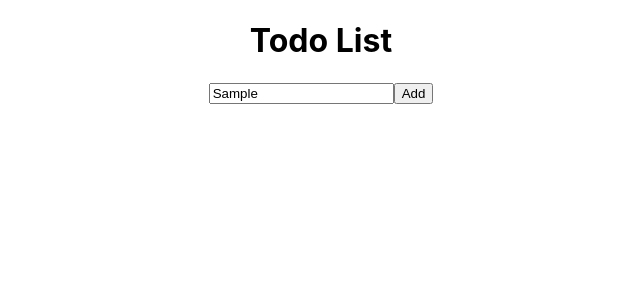
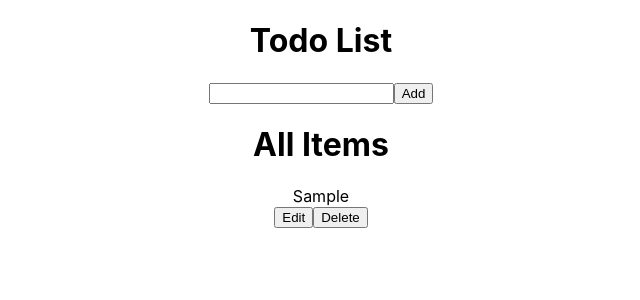
Before and after one commit to ahmadnoorniazi/react-todo-list, a React (Create React App) app: page / in a window 1280 px wide. Both pictures are taken after typing "Sample" into the empty fields and a click on the button "Add". Shown: the top 300 px of the page, without its empty margins (319-959 px from the left). Built offline with nearby package versions, Linux system fonts and the light colour scheme.

Commit message:
Add Edit field and list item

```diff
--- /dev/null
+++ b/src/EditField.js
@@ -0,0 +1,34 @@
+import React from 'react'
+
+
+class EditField extends React.Component {
+    constructor(props) {
+        super(props)
+        this.state = {
+            value: ""
+        }
+
+        this.handleChange = this.handleChange.bind(this)
+    }
+
+    static getDerivedStateFromProps(props, state) {
+        // console.log("propssss", props, "thisssss", this.state)
+        // return { value: props.itemName }
+    }
+
+    handleChange(e) {
+        this.setState({ value: e.target.value })
+    }
+
+    render() {
+        const { handleUpdate, itemName, itemId } = this.props
+        return (
+            <div>
+                <input type="text" value={this.state.value} onChange={this.handleChange} />
+                <button type="button" onClick={handleUpdate}>Update</button>
+            </div>
+        )
+    }
+};
+
+export default EditField;
--- a/src/List.js
+++ b/src/List.js
@@ -1,5 +1,5 @@
 import React from 'react'
-
+import ListItem from './ListItem'
 class List extends React.Component {
     constructor(props) {
         super(props)
@@ -11,6 +11,8 @@ class List extends React.Component {
 
         this.handleInput = this.handleInput.bind(this)
         this.handleClick = this.handleClick.bind(this)
+        this.handleDelete = this.handleDelete.bind(this)
+
     }
 
     handleInput(e) {
@@ -20,10 +22,19 @@ class List extends React.Component {
     handleClick() {
         const inputValue = { id: this.state.currentId, label: this.state.value }
         const updatedList = [...this.state.list, inputValue]
-        this.setState({ list: updatedList, currentId: this.state.currentId + 1 })
+        this.setState({ list: updatedList, currentId: this.state.currentId + 1, value: "" })
     }
 
+    handleDelete(id) {
+        const updatedData = this.state.list.filter(item => item.id !== id)
+        this.setState({ list: updatedData, currentId: this.state.currentId - 1 })
+    }
+
+    handleUpdate(id, value) {
+
+    }
     render() {
+
         return (
             <div>
                 <h1> Todo List</h1>
@@ -31,6 +42,15 @@ class List extends React.Component {
                     <input type="text" value={this.state.value} onChange={this.handleInput} />
                     <button type="button" onClick={this.handleClick}>Add</button>
                 </div>
+                <h1>All Items</h1>
+                {this.state.list.map(item => (
+                    <ListItem
+                        key={item.id}
+                        item={item}
+                        onDelete={() => this.handleDelete(item.id)}
+                        handleUpdate={this.handleUpdate}
+                    />
+                ))}
             </div>
         )
     }
--- /dev/null
+++ b/src/ListItem.js
@@ -0,0 +1,43 @@
+import React from 'react'
+import EditField from './EditField';
+
+class ListItem extends React.Component {
+    constructor(props) {
+        super(props)
+
+        this.state = {
+            isEdit: false
+        }
+
+        this.handleEdit = this.handleEdit.bind(this)
+
+    }
+
+    handleEdit() {
+        this.setState({ isEdit: !this.state.isEdit })
+    }
+
+
+    render() {
+        console.log("props", this.props)
+        const { item, onDelete, handleUpdate } = this.props
+
+        return (
+            <div>
+                <div>{item.label}</div>
+                <div>
+                    <button type="button" onClick={this.handleEdit}>Edit</button>
+                    <button type="button" onClick={onDelete}>Delete</button>
+                </div>
+                <div>
+                    {this.state.isEdit &&
+                        <EditField handleUpdate={handleUpdate} itemName={item.label} itemId={item.id} />
+
+                    }
+                </div>
+            </div>
+        )
+    }
+}
+
+export default ListItem
```
